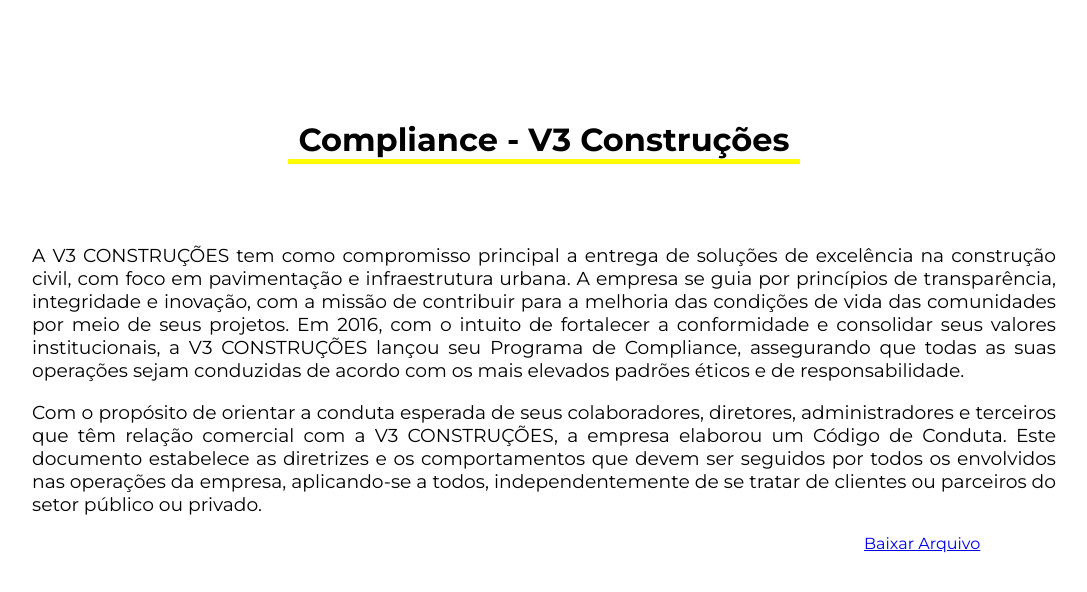
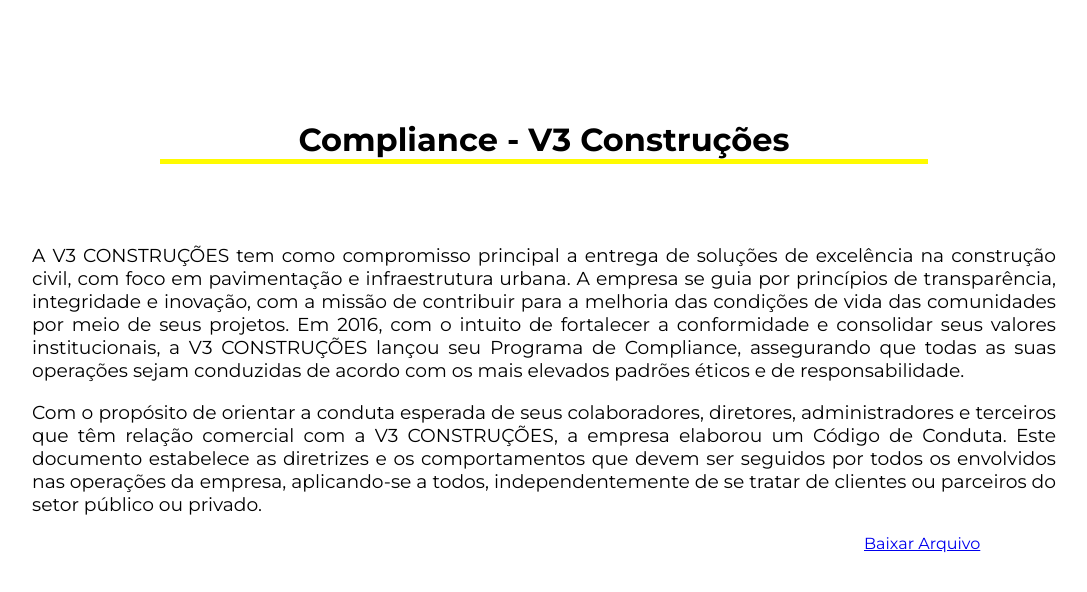
Before and after one commit to Italo0001/Test, a PHP site: the page made by COMPLIANCE .html in a window 1280 px wide. Shown: the part 40-632 px from the top of the page, without its empty margins (96-1183 px from the left). Run offline with PHP 8.4, Linux system fonts and the light colour scheme.

Commit message:
Add files via upload

```diff
--- a/Compliance.css
+++ b/Compliance.css
@@ -210,7 +210,12 @@
     margin-left: 75vw;
 }
 @media  (max-width: 1400px) {
+    .Titulo
+    {
+        width: 60vw;
+        text-align: center;
 
+    }
     #desktop-menu {
         display: none;
     }
```
